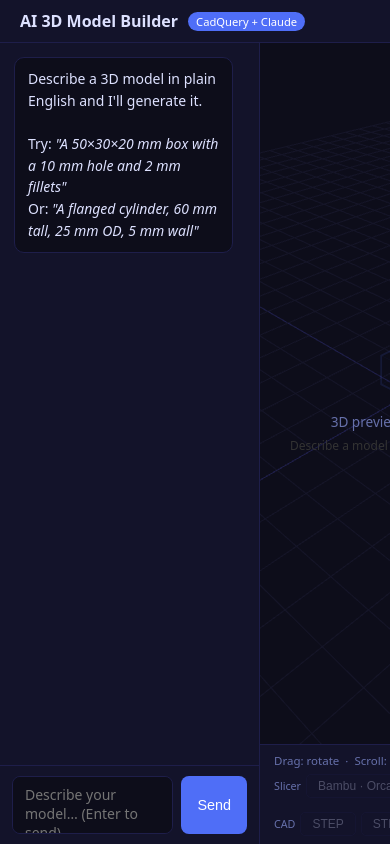
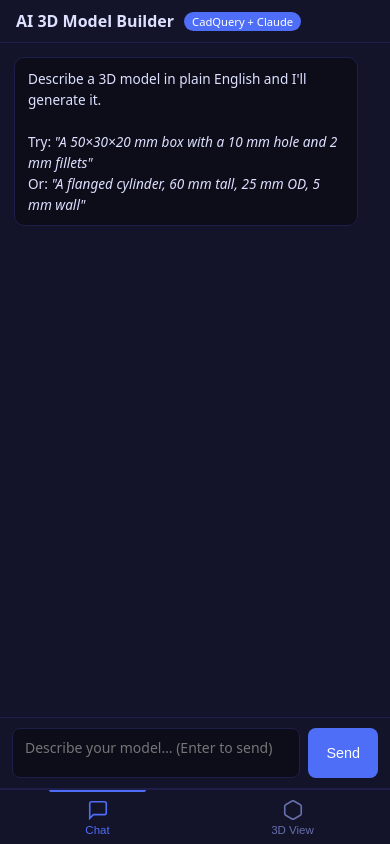
Before and after one commit to terrencecoursey-maker/wordcount, a Flask app: page / in a window 390 px wide. Run offline with Flask 3, Linux system fonts and the light colour scheme; some libraries are stand-ins or nearby versions.

Commit message:
Add mobile-friendly UI with tab navigation and fix Three.js position error
- Bottom tab bar (Chat / 3D View) with SVG icons, visible on mobile only
- Auto-switch to 3D View tab when a model loads on mobile; notification dot on tab
- Horizontal-scrolling download button row on mobile (no wrapping)
- OrbitControls touch gestures: ONE finger rotate, TWO finger dolly/pan
- iOS safe-area insets via env(safe-area-inset-*) for notch/home bar
- Floating dimension labels hidden on mobile; W/D/H corner overlay kept
- fitView() called after tab switch to resize canvas that was hidden
- Fix: replace Object.assign({position:...}) with fillLight.position.set()
  (Three.js position is a getter/setter, not an assignable plain property)

Co-Authored-By: Claude Sonnet 4.6 <noreply@anthropic.com>
Claude-Session: https://claude.ai/code/session_01R12NbJirHED7654eaXaEnF

```diff
--- a/templates/index.html
+++ b/templates/index.html
@@ -2,43 +2,46 @@
 <html lang="en">
 <head>
   <meta charset="UTF-8" />
-  <meta name="viewport" content="width=device-width, initial-scale=1.0" />
+  <meta name="viewport" content="width=device-width, initial-scale=1.0, viewport-fit=cover" />
   <title>AI 3D Model Builder</title>
   <style>
     *, *::before, *::after { box-sizing: border-box; margin: 0; padding: 0; }
 
     :root {
-      --bg:       #0d0d1a;
-      --panel:    #13132a;
-      --border:   #1e1e4a;
-      --accent:   #4f6ef7;
-      --red:      #e94560;
-      --text:     #dde1ff;
-      --muted:    #6670aa;
-      --code-bg:  #070710;
-      --dim-x:    #ff5555;
-      --dim-y:    #55cc55;
-      --dim-z:    #5599ff;
+      --bg:      #0d0d1a;
+      --panel:   #13132a;
+      --border:  #1e1e4a;
+      --accent:  #4f6ef7;
+      --red:     #e94560;
+      --text:    #dde1ff;
+      --muted:   #6670aa;
+      --code-bg: #070710;
+      --dim-x:   #ff5555;
+      --dim-y:   #55cc55;
+      --dim-z:   #5599ff;
+      --tab-h:   54px;
+    }
+
+    html, body {
+      height: 100%; width: 100%;
+      font-family: system-ui, -apple-system, sans-serif;
+      background: var(--bg); color: var(--text);
+      overflow: hidden;
+      -webkit-tap-highlight-color: transparent;
     }
 
     body {
-      font-family: system-ui, -apple-system, sans-serif;
-      background: var(--bg);
-      color: var(--text);
-      height: 100vh;
-      display: flex;
-      flex-direction: column;
-      overflow: hidden;
+      display: flex; flex-direction: column;
     }
 
+    /* ── Header ── */
     header {
-      padding: 10px 20px;
+      padding: 10px 16px;
       background: var(--panel);
       border-bottom: 1px solid var(--border);
-      display: flex;
-      align-items: center;
-      gap: 10px;
+      display: flex; align-items: center; gap: 10px;
       flex-shrink: 0;
+      padding-top: max(10px, env(safe-area-inset-top));
     }
     header h1 { font-size: 1rem; font-weight: 600; }
     .badge {
@@ -46,15 +49,19 @@
       padding: 2px 8px; border-radius: 999px;
     }
 
-    .layout { display: flex; flex: 1; overflow: hidden; }
+    /* ── Layout ── */
+    .layout {
+      display: flex; flex: 1; overflow: hidden;
+      position: relative;
+    }
 
-    /* ── Left panel ── */
+    /* ── Left / Chat panel ── */
     .left {
       width: 360px; min-width: 260px;
       display: flex; flex-direction: column;
       border-right: 1px solid var(--border);
       background: var(--panel);
-      overflow: hidden;
+      flex-shrink: 0;
     }
 
     .messages {
@@ -132,31 +136,34 @@
     .hist-text { flex: 1; overflow: hidden; text-overflow: ellipsis; white-space: nowrap; }
     .hist-time { font-size: .65rem; color: var(--muted); flex-shrink: 0; }
 
-    /* ── Input ── */
+    /* ── Input row ── */
     .input-row {
-      padding: 10px 12px; border-top: 1px solid var(--border);
+      padding: 10px 12px;
+      padding-bottom: max(10px, env(safe-area-inset-bottom));
+      border-top: 1px solid var(--border);
       display: flex; gap: 8px; flex-shrink: 0;
     }
     textarea {
       flex: 1; background: var(--bg); border: 1px solid var(--border);
-      color: var(--text); border-radius: 8px; padding: 8px 12px;
-      font-size: .875rem; resize: none; height: 58px; font-family: inherit;
+      color: var(--text); border-radius: 8px; padding: 9px 12px;
+      font-size: .9rem; resize: none; height: 58px; font-family: inherit;
       transition: border-color .15s;
     }
     textarea:focus { outline: none; border-color: var(--accent); }
     #send-btn {
       background: var(--accent); color: #fff; border: none;
-      border-radius: 8px; padding: 0 16px; cursor: pointer;
+      border-radius: 8px; padding: 0 18px; cursor: pointer;
       font-size: .9rem; transition: opacity .15s;
+      min-width: 64px; min-height: 44px;
     }
     #send-btn:disabled { opacity: .4; cursor: not-allowed; }
-    #send-btn:not(:disabled):hover { opacity: .85; }
+    #send-btn:not(:disabled):active { opacity: .75; }
 
     /* ── Viewer ── */
-    .viewer { flex: 1; display: flex; flex-direction: column; position: relative; }
+    .viewer { flex: 1; display: flex; flex-direction: column; }
 
     #canvas-wrap { flex: 1; position: relative; overflow: hidden; }
-    canvas { display: block; }
+    canvas { display: block; touch-action: none; }
 
     #empty {
       position: absolute; inset: 0;
@@ -213,31 +216,110 @@
     .dl-groups {
       display: flex; gap: 14px; align-items: center; flex-wrap: wrap;
     }
-    .dl-group {
-      display: flex; align-items: center; gap: 5px;
-    }
-    .dl-group-label {
-      font-size: .67rem; color: var(--muted); white-space: nowrap;
-    }
+    .dl-group { display: flex; align-items: center; gap: 5px; }
+    .dl-group-label { font-size: .67rem; color: var(--muted); white-space: nowrap; }
     .dl-btn {
       background: transparent; color: var(--text);
-      border: 1px solid var(--border); padding: 4px 11px;
-      border-radius: 5px; font-size: .75rem; cursor: pointer;
+      border: 1px solid var(--border); padding: 5px 12px;
+      border-radius: 5px; font-size: .78rem; cursor: pointer;
+      white-space: nowrap;
       transition: background .12s, border-color .12s, color .12s;
-      white-space: nowrap;
+      min-height: 34px;
     }
-    .dl-btn:not(:disabled):hover {
-      background: var(--accent); border-color: var(--accent); color: #fff;
-    }
+    .dl-btn:not(:disabled):hover  { background: var(--accent); border-color: var(--accent); color: #fff; }
+    .dl-btn:not(:disabled):active { background: var(--accent); border-color: var(--accent); color: #fff; opacity: .8; }
     .dl-btn:disabled { opacity: .28; cursor: not-allowed; }
 
     .spinner {
       width: 13px; height: 13px;
       border: 2px solid var(--border); border-top-color: var(--accent);
       border-radius: 50%; animation: spin .7s linear infinite; display: none;
+      flex-shrink: 0;
     }
     .spinner.active { display: inline-block; }
     @keyframes spin { to { transform: rotate(360deg); } }
+
+    /* ── Tab bar (mobile only) ── */
+    .tab-bar {
+      display: none;
+      background: var(--panel);
+      border-top: 1px solid var(--border);
+      flex-shrink: 0;
+      padding-bottom: env(safe-area-inset-bottom, 0px);
+    }
+    .tab-btn {
+      flex: 1; display: flex; flex-direction: column;
+      align-items: center; justify-content: center; gap: 3px;
+      padding: 8px 6px; border: none; background: transparent;
+      color: var(--muted); cursor: pointer; font-size: .72rem;
+      position: relative; min-height: var(--tab-h);
+      transition: color .15s;
+    }
+    .tab-btn svg { width: 22px; height: 22px; }
+    .tab-btn.active { color: var(--accent); }
+    .tab-btn.active::after {
+      content: '';
+      position: absolute; top: 0; left: 25%; right: 25%; height: 2px;
+      background: var(--accent); border-radius: 0 0 2px 2px;
+    }
+    /* Notification dot on View tab */
+    .tab-dot {
+      position: absolute; top: 8px; right: calc(50% - 18px);
+      width: 7px; height: 7px;
+      background: var(--accent); border-radius: 50%;
+      border: 1px solid var(--panel);
+      display: none;
+    }
+    .tab-dot.visible { display: block; }
+
+    /* ── Mobile responsive ── */
+    @media (max-width: 767px) {
+      .tab-bar { display: flex; }
+
+      .layout { flex-direction: column; }
+
+      .left {
+        width: 100%; min-width: unset;
+        border-right: none; border-bottom: 1px solid var(--border);
+        flex: 1; display: none;
+      }
+      .left.mob-show { display: flex; }
+
+      .viewer { display: none; flex: 1; }
+      .viewer.mob-show { display: flex; }
+
+      /* Compact toolbar on mobile */
+      .toolbar { padding: 6px 10px; gap: 4px; }
+      .toolbar-top { gap: 8px; }
+      .toolbar-hint { display: none; }
+
+      .dl-groups {
+        flex-wrap: nowrap; overflow-x: auto; gap: 8px;
+        padding-bottom: 2px; -webkit-overflow-scrolling: touch;
+      }
+      .dl-groups::-webkit-scrollbar { height: 2px; }
+      .dl-group-label { display: none; }
+      .dl-btn { padding: 6px 13px; font-size: .8rem; min-height: 38px; }
+
+      /* Smaller dims overlay */
+      #dims-overlay { font-size: .68rem; padding: 5px 8px; top: 8px; right: 8px; }
+
+      /* Hide floating annotation labels — too crowded on small screens */
+      .ann-label { display: none !important; }
+
+      /* Taller textarea */
+      textarea { height: 50px; font-size: .875rem; }
+
+      .msg { font-size: .85rem; }
+      pre  { font-size: .7rem; }
+    }
+
+    /* Make sure desktop always shows both panels */
+    @media (min-width: 768px) {
+      .left   { display: flex !important; }
+      .viewer { display: flex !important; }
+      .tab-bar { display: none !important; }
+    }
   </style>
 </head>
 <body>
@@ -247,8 +329,8 @@
   </header>
 
   <div class="layout">
-    <!-- ── Left panel ── -->
-    <div class="left">
+    <!-- ── Chat panel ── -->
+    <div class="left mob-show" id="left-panel">
       <div class="messages" id="messages">
         <div class="msg ai">
           Describe a 3D model in plain English and I'll generate it.<br><br>
@@ -257,13 +339,13 @@
         </div>
       </div>
 
-      <!-- History panel -->
+      <!-- History -->
       <div class="history-panel" id="history-panel" style="display:none">
         <div class="history-header" onclick="toggleHistory()">
-          <span>Model History <span class="hist-toggle" id="hist-arrow">▾</span></span>
-          <button class="hist-clear" onclick="event.stopPropagation(); clearHistory()">Clear</button>
+          <span>Model History <span id="hist-arrow">▾</span></span>
+          <button class="hist-clear" onclick="event.stopPropagation();clearHistory()">Clear</button>
         </div>
-        <div class="history-list" id="history-list" style="display:block"></div>
+        <div class="history-list" id="history-list"></div>
       </div>
 
       <div class="input-row">
@@ -275,7 +357,7 @@
     </div>
 
     <!-- ── 3D Viewer ── -->
-    <div class="viewer">
+    <div class="viewer" id="viewer-panel">
       <div id="canvas-wrap">
         <div id="empty">
           <svg width="72" height="72" viewBox="0 0 80 80" fill="none">
@@ -303,11 +384,11 @@
         <div class="dl-groups">
           <div class="dl-group">
             <span class="dl-group-label">Slicer</span>
-            <button class="dl-btn" id="btn-3mf"  disabled onclick="dl('3mf')">Bambu · Orca  3MF</button>
+            <button class="dl-btn" id="btn-3mf"  disabled onclick="dl('3mf')">Bambu · Orca&nbsp;3MF</button>
           </div>
           <div class="dl-group">
             <span class="dl-group-label">Blender</span>
-            <button class="dl-btn" id="btn-glb"  disabled onclick="dl('glb')">GLB</button>
+            <button class="dl-btn" id="btn-glb"  disabled onclick="dl('glb')">Blender GLB</button>
           </div>
           <div class="dl-group">
             <span class="dl-group-label">CAD</span>
@@ -319,11 +400,45 @@
     </div>
   </div>
 
+  <!-- ── Tab bar (mobile only) ── -->
+  <div class="tab-bar">
+    <button class="tab-btn active" data-tab="chat" onclick="switchTab('chat')">
+      <svg viewBox="0 0 24 24" fill="none" stroke="currentColor" stroke-width="1.8">
+        <path d="M21 15a2 2 0 0 1-2 2H7l-4 4V5a2 2 0 0 1 2-2h14a2 2 0 0 1 2 2z"/>
+      </svg>
+      Chat
+    </button>
+    <button class="tab-btn" data-tab="view" onclick="switchTab('view')">
+      <span class="tab-dot" id="view-dot"></span>
+      <svg viewBox="0 0 24 24" fill="none" stroke="currentColor" stroke-width="1.8">
+        <path d="M21 16V8a2 2 0 0 0-1-1.73l-7-4a2 2 0 0 0-2 0l-7 4A2 2 0 0 0 3 8v8a2 2 0 0 0 1 1.73l7 4a2 2 0 0 0 2 0l7-4A2 2 0 0 0 21 16z"/>
+      </svg>
+      3D View
+    </button>
+  </div>
+
   <script src="/static/three.min.js"></script>
   <script src="/static/STLLoader.js"></script>
   <script src="/static/OrbitControls.js"></script>
 
   <script>
+    // ── Mobile helpers ────────────────────────────────────────────────
+    const isMobile = () => window.innerWidth < 768;
+
+    function switchTab(tab) {
+      const left   = document.getElementById('left-panel');
+      const viewer = document.getElementById('viewer-panel');
+      left.classList.toggle('mob-show',   tab === 'chat');
+      viewer.classList.toggle('mob-show', tab === 'view');
+      document.querySelectorAll('.tab-btn').forEach(b => {
+        b.classList.toggle('active', b.dataset.tab === tab);
+      });
+      if (tab === 'view') {
+        document.getElementById('view-dot').classList.remove('visible');
+        setTimeout(fitView, 30);   // canvas was hidden, needs resize
+      }
+    }
+
     // ── Three.js setup ────────────────────────────────────────────────
     const wrap = document.getElementById('canvas-wrap');
     const renderer = new THREE.WebGLRenderer({ antialias: true });
@@ -339,20 +454,24 @@
     controls.enableDamping = true;
     controls.dampingFactor = 0.08;
     controls.screenSpacePanning = true;
+    controls.touches = {
+      ONE: THREE.TOUCH.ROTATE,
+      TWO: THREE.TOUCH.DOLLY_PAN,
+    };
 
     scene.add(new THREE.AmbientLight(0xffffff, 0.35));
     const sun = new THREE.DirectionalLight(0xfff4e0, 1.0);
     sun.position.set(200, 400, 200);
     scene.add(sun);
-    const fill = new THREE.DirectionalLight(0x8899ff, 0.4);
-    fill.position.set(-150, -100, -100);
-    scene.add(fill);
+    const fillLight = new THREE.DirectionalLight(0x8899ff, 0.4);
+    fillLight.position.set(-150, -100, -100);
+    scene.add(fillLight);
 
-    const grid = new THREE.GridHelper(500, 40, 0x1e1e4a, 0x151528);
-    scene.add(grid);
+    scene.add(new THREE.GridHelper(500, 40, 0x1e1e4a, 0x151528));
 
     function fitView() {
       const W = wrap.clientWidth, H = wrap.clientHeight;
+      if (!W || !H) return;
       renderer.setSize(W, H);
       camera.aspect = W / H;
       camera.updateProjectionMatrix();
@@ -362,7 +481,7 @@
 
     // ── Dimension rulers ──────────────────────────────────────────────
     let mesh = null, bboxHelper = null, rulerGroup = null;
-    let annotLabels = [];   // [{el, pos}]
+    let annotLabels = [];
     let histOpen = true;
 
     function clearRulers() {
@@ -372,27 +491,26 @@
       annotLabels = [];
     }
 
-    function addRulerLine(from, to, color, tickSz) {
-      const dir = to.clone().sub(from).normalize();
-      const up  = Math.abs(dir.y) < 0.9 ? new THREE.Vector3(0,1,0) : new THREE.Vector3(1,0,0);
+    function addRulerLine(from, to, color, tickSz, labelText) {
+      const dir  = to.clone().sub(from).normalize();
+      const up   = Math.abs(dir.y) < 0.9 ? new THREE.Vector3(0,1,0) : new THREE.Vector3(1,0,0);
       const perp = dir.clone().cross(up).normalize().multiplyScalar(tickSz);
-      const pts = [
+      const pts  = [
         from, to,
         from.clone().add(perp), from.clone().sub(perp),
         to.clone().add(perp),   to.clone().sub(perp),
       ];
-      const geo = new THREE.BufferGeometry().setFromPoints(pts);
-      const mat = new THREE.LineBasicMaterial({ color, opacity: 0.75, transparent: true });
-      rulerGroup.add(new THREE.LineSegments(geo, mat));
-
-      // Floating HTML label
+      rulerGroup.add(new THREE.LineSegments(
+        new THREE.BufferGeometry().setFromPoints(pts),
+        new THREE.LineBasicMaterial({ color, opacity: 0.75, transparent: true })
+      ));
       const mid = from.clone().lerp(to, 0.5);
       const el  = document.createElement('div');
       el.className = 'ann-label';
       el.style.borderColor = '#' + color.toString(16).padStart(6, '0');
+      el.textContent = labelText;
       wrap.appendChild(el);
       annotLabels.push({ el, pos: mid });
-      return el;
     }
 
     function buildRulers(box) {
@@ -401,32 +519,29 @@
       const offset = Math.max(size.x, size.y, size.z) * 0.28 + 8;
       const tick   = offset * 0.18;
 
-      // Semi-transparent bounding box wireframe
       bboxHelper = new THREE.Box3Helper(box, 0x334477);
       bboxHelper.material.opacity = 0.25;
       bboxHelper.material.transparent = true;
       scene.add(bboxHelper);
 
       rulerGroup = new THREE.Group();
-
-      // X = width (red)
-      const xF = new THREE.Vector3(box.min.x, box.min.y - offset, box.min.z - offset);
-      const xT = new THREE.Vector3(box.max.x, box.min.y - offset, box.min.z - offset);
-      addRulerLine(xF, xT, 0xff5555, tick).textContent = size.x.toFixed(1) + ' mm';
-
-      // Y = depth (green)
-      const yF = new THREE.Vector3(box.max.x + offset, box.min.y, box.min.z - offset);
-      const yT = new THREE.Vector3(box.max.x + offset, box.max.y, box.min.z - offset);
-      addRulerLine(yF, yT, 0x55cc55, tick).textContent = size.y.toFixed(1) + ' mm';
-
-      // Z = height (blue)
-      const zF = new THREE.Vector3(box.min.x - offset, box.min.y - offset, box.min.z);
-      const zT = new THREE.Vector3(box.min.x - offset, box.min.y - offset, box.max.z);
-      addRulerLine(zF, zT, 0x5599ff, tick).textContent = size.z.toFixed(1) + ' mm';
-
+      addRulerLine(
+        new THREE.Vector3(box.min.x, box.min.y - offset, box.min.z - offset),
+        new THREE.Vector3(box.max.x, box.min.y - offset, box.min.z - offset),
+        0xff5555, tick, size.x.toFixed(1) + ' mm'
+      );
+      addRulerLine(
+        new THREE.Vector3(box.max.x + offset, box.min.y, box.min.z - offset),
+        new THREE.Vector3(box.max.x + offset, box.max.y, box.min.z - offset),
+        0x55cc55, tick, size.y.toFixed(1) + ' mm'
+      );
+      addRulerLine(
+        new THREE.Vector3(box.min.x - offset, box.min.y - offset, box.min.z),
+        new THREE.Vector3(box.min.x - offset, box.min.y - offset, box.max.z),
+        0x5599ff, tick, size.z.toFixed(1) + ' mm'
+      );
       scene.add(rulerGroup);
 
-      // Update the corner overlay
       document.getElementById('dim-x').textContent = size.x.toFixed(1);
       document.getElementById('dim-y').textContent = size.y.toFixed(1);
       document.getElementById('dim-z').textContent = size.z.toFixed(1);
@@ -478,10 +593,16 @@
         document.getElementById('empty').style.display = 'none';
         setStatus('Model loaded');
         spinner(false);
+
+        // On mobile: notify View tab and auto-switch
+        if (isMobile()) {
+          document.getElementById('view-dot').classList.add('visible');
+          switchTab('view');
+        }
       }, undefined, () => { setStatus('Preview error'); spinner(false); });
     }
 
-    // ── App state ─────────────────────────────────────────────────────
+    // ── App state ──────────────────────────────────────────────────────
     let sessionId    = null;
     let currentModel = null;
 
@@ -495,8 +616,8 @@
       document.getElementById('btn-glb').disabled  = !d.has_glb;
     }
 
-    // ── History panel ─────────────────────────────────────────────────
-    let modelHistory = [];   // full array from server
+    // ── History ────────────────────────────────────────────────────────
+    let modelHistory = [];
 
     function toggleHistory() {
       histOpen = !histOpen;
@@ -525,23 +646,19 @@
         div.addEventListener('click', () => restoreModel(item, div));
         list.appendChild(div);
       });
-      // scroll the last item into view
       list.lastElementChild.scrollIntoView({ block: 'nearest' });
     }
 
     function restoreModel(item, el) {
       currentModel = item.model_id;
-      // update active state
       document.querySelectorAll('.history-item').forEach(e => e.classList.remove('active'));
       el.classList.add('active');
-      // update download buttons
       setDlButtons(item);
-      spinner(true);
-      setStatus('Restoring…');
+      spinner(true); setStatus('Loading…');
       loadSTL(`/model/${item.model_id}.stl`);
     }
 
-    // ── Chat ──────────────────────────────────────────────────────────
+    // ── Chat ───────────────────────────────────────────────────────────
     function onKey(e) {
       if (e.key === 'Enter' && !e.shiftKey) { e.preventDefault(); sendMsg(); }
     }
@@ -556,10 +673,8 @@
       setStatus('Generating…');
       spinner(true);
       document.getElementById('send-btn').disabled  = true;
-      document.getElementById('btn-stl').disabled   = true;
-      document.getElementById('btn-3mf').disabled   = true;
-      document.getElementById('btn-step').disabled  = true;
-      document.getElementById('btn-glb').disabled   = true;
+      ['btn-stl','btn-3mf','btn-step','btn-glb'].forEach(id =>
+        document.getElementById(id).disabled = true);
 
       try {
         const r = await fetch('/chat', {
```
Also changed, not shown: other parts of templates/index.html (+24 -32 lines).
